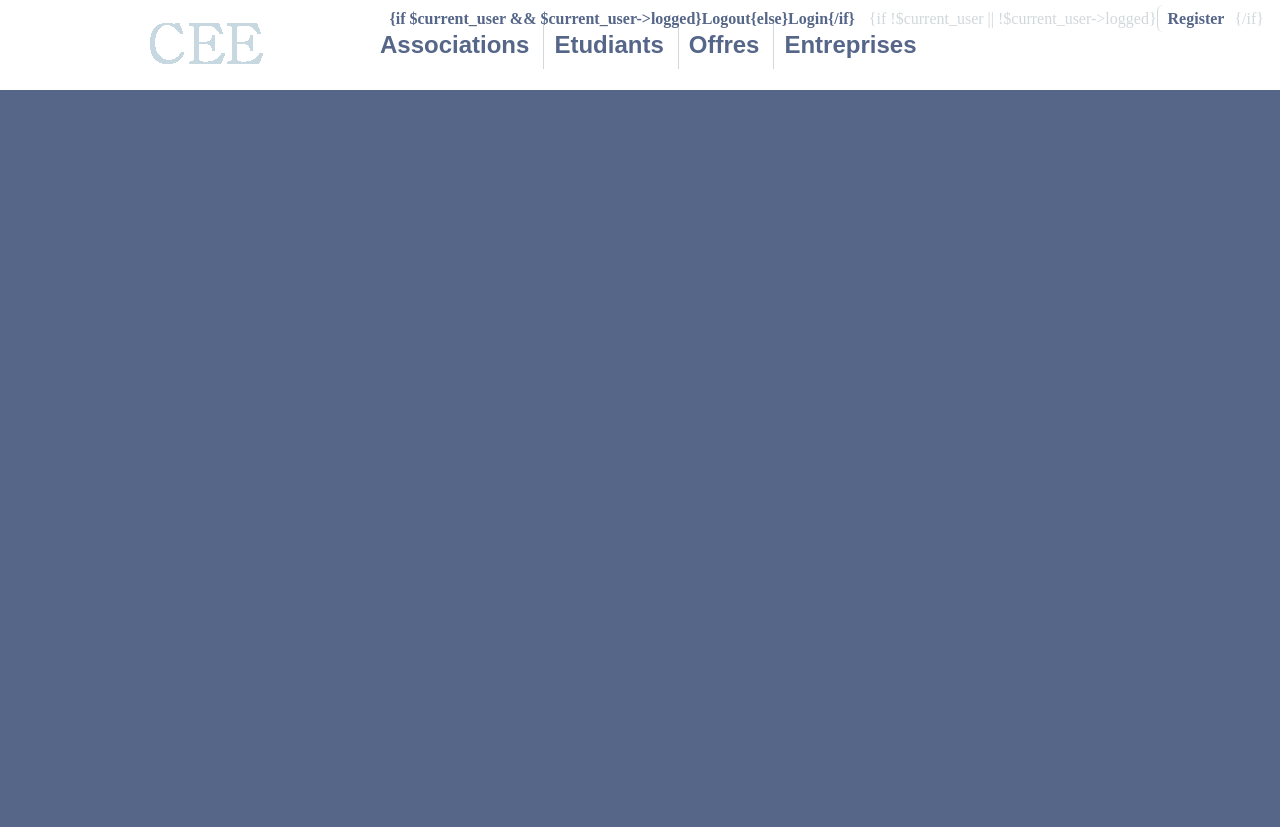
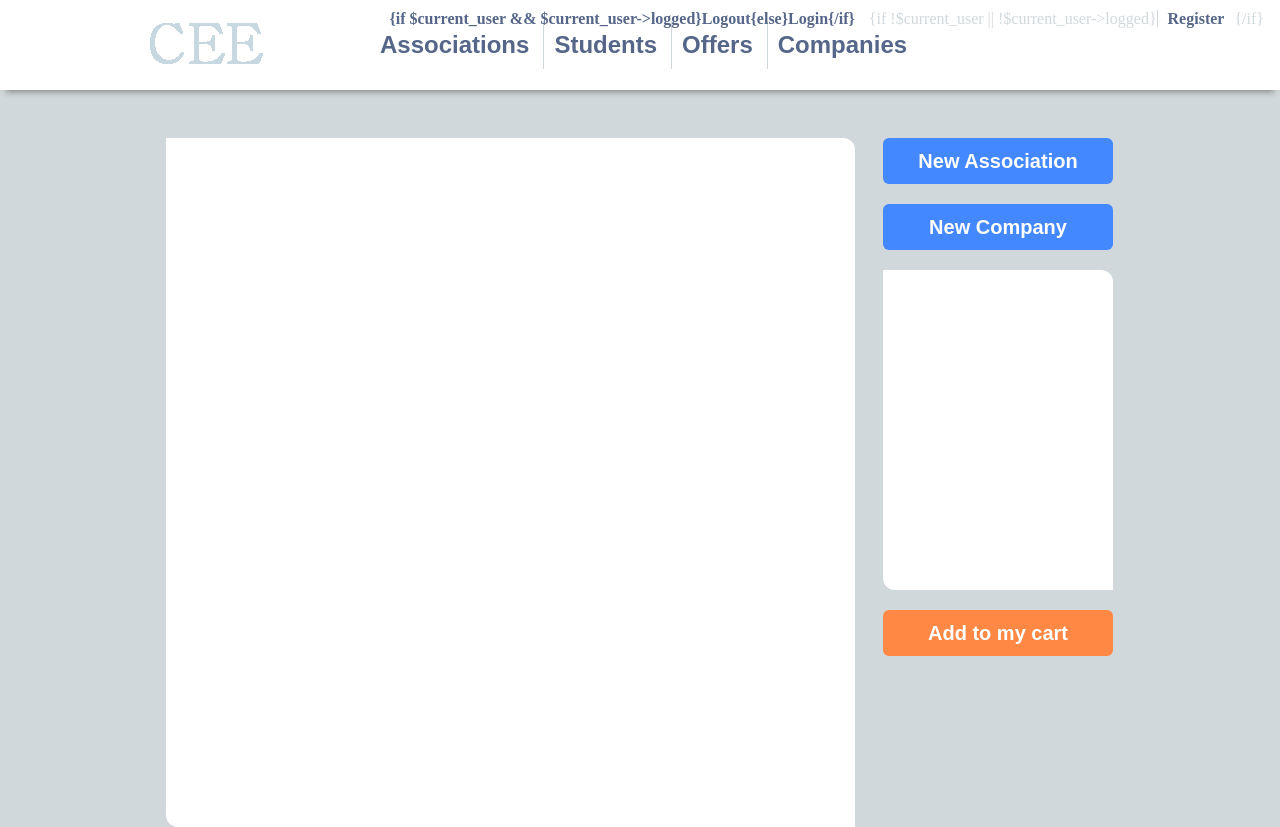
Before and after one commit to S-Marais/Web-Repo, a PHP site: page /templates/home/view.html in a window 1280 px wide. Before the commit the page ends 90 px from the top, so only its background shows below. Run offline with PHP 8.4, Linux system fonts and the light colour scheme.

Commit message:
style is of the essence

```diff
--- a/css/main.css
+++ b/css/main.css
@@ -1,5 +1,5 @@
 body {
-	background-color: #568;
+	background-color: #d0d8dc;
 	margin: 0;
 }
 
@@ -14,7 +14,88 @@ table {
 label {
 	color: #70787c;
 }
+select {
+}
+textarea, input, select {
+	border-radius: 6px;
+	background-color: #d0d8dc;
+	font-family: sans-serif, Arial, Verdana;
+	border:none;
+	margin:4px;
+	padding: 6px 12px;
+}
+textarea:focus, input:focus, select:focus {
+	outline: none;
+	box-shadow: 0 0 5px #248;
+}
+input[type=submit]:focus {
+	box-shadow: none;
+	box-shadow: 0 0 5px #f66;
+}
+input[type=submit] {
+	border-radius: 6px;
+	background-color: #f66;
+	color: #fff;
+	font-family: sans-serif, Arial, Verdana;
+	font-weight: bold;
+	border:none;
+	padding: 6px 16px;
+	margin:12px;
+	outline: none;
+}
 
+/* CONTENT */
+#content {
+	top:120px;
+	width: 948px;
+	margin: auto;
+	position: relative;
+}
+#main {
+	display: block;
+	width: 689px;
+	float:left;
+	min-height: 689px;
+	border-radius: 0px 12px 0px 12px;
+	background-color: #fff;
+	margin-bottom:20px;
+}
+#sidebar {
+	display: block;
+	width: 230px;
+	min-height: 320px;
+	float:left;
+	margin-left: 28px;
+}
+.filters {
+	display: block;
+	position: relative;
+	width: 100%;
+	min-height: 320px;
+	margin-bottom: 20px;
+	border-radius: 0px 12px 0px 12px;
+	background-color: #fff;
+}
+.addbtn {
+	display: block;
+	position: relative;
+	width: 90%;
+	padding: 5%;
+	margin-bottom: 20px;
+	border-radius: 6px;
+	background-color: #48f;
+	font-weight: bold;
+	color:#fff;
+	font-family: sans-serif, Arial, Verdana;
+	font-size: 20px;
+	text-align: center;
+}
+#add_to_cart {
+	background-color: #f84;
+}
+
+
+/* HEADER */
 #header {
 	position: fixed;
 	top: 0;
@@ -24,8 +105,10 @@ label {
 	min-height: 80px;
 	width: 100%;
 	color: #d0d8dc;
+	-webkit-box-shadow: 0 8px 6px -6px #888;
+	   -moz-box-shadow: 0 8px 6px -6px #888;
+	        box-shadow: 0 8px 6px -6px #888;
 }
-
 .inner {
 	width: 80%;
 	min-width: 800px;
@@ -33,7 +116,6 @@ label {
 	position: relative;
 	padding: 1px;
 }
-
 #site_logo {
 	display: block;
 	width: 128px;
@@ -44,7 +126,6 @@ label {
 	background:  url('/img/CEE.gif') no-repeat center;
 	background-size: 128px 48px;
 }
-
 .top_menu a+a {
 	border-left: 1px solid #d0d8dc;
 }
@@ -74,53 +155,54 @@ label {
 	top: 10px;
 	right: 16px;
 }
+.top_right_tools a+a {
+	border-left: 1px solid #d0d8dc;
+}
+.top_right_tools a {
+	text-decoration: none;
+	font-weight:bold;
+	padding: 0 10px;
+	color: #568;
+}
+.top_right_tools a:hover {
+	color: #89b;
+}
 
+
+/* COVER */
 #cover {
 	position: fixed;
 	width: 100%;
 	height: 100%;
-	background-color: rgba(0,0,0,0.5);
+	background-color: rgba(0,0,0,0.3);
 	display: block;
 }
-
 .dialog {
 	position: fixed;
-	top: calc(50% - 210px);
+	top: calc(50% - 230px);
 	left: calc(50% - 210px);
 	width: 360px;
-	border-radius: 105px;
+	border-radius: 0 92px 0 92px;
 	background-color: #fff;
 	font-family: sans-serif, Arial, Verdana;
 	text-align: center;
-	padding:64px;
+	padding:48px;
+	color: #568;
+	font-size:24px;
+	-webkit-box-shadow: 0 8px 6px -6px #333;
+	   -moz-box-shadow: 0 8px 6px -6px #333;
+	        box-shadow: 0 8px 6px -6px #333;
 }
-
 .required {
-	display:none;
-	color:red;
+	display: none;
+	color: #f66;
 	font-family: sans-serif, Arial, Verdana;
 	font-size: 12px;
 }
-
 .escape_info {
 	position:absolute;
 	color:grey;
 	font-family: sans-serif, Arial, Verdana;
 	font-size: 12px;
 	bottom:12px;
-	margin-left:auto;
-	margin-right:auto;
 }
-.top_right_tools a+a {
-	border-left: 1px solid #d0d8dc;
-}
-.top_right_tools a {
-	border-radius:6px;
-	text-decoration: none;
-	font-weight:bold;
-	padding: 5px 10px;
-	color: #568;
-}
-.top_right_tools a:hover {
-	color: #89b;
-}
--- a/templates/base_layout.html
+++ b/templates/base_layout.html
@@ -18,7 +18,7 @@
 		{/block}
 	</head>
 	<body>
-		{block name="body"}
+		{block name="content"}
 		{/block}
 		{block name="header"}
 		{/block}
--- a/templates/home/view.html
+++ b/templates/home/view.html
@@ -10,9 +10,9 @@
 			<div id="site_logo"></div>
 			<div class="top_menu">
 				<a href="">Associations</a>
-				<a href="">Etudiants</a>
-				<a href="">Offres</a>
-				<a href="">Entreprises</a>
+				<a href="">Students</a>
+				<a href="">Offers</a>
+				<a href="">Companies</a>
 			</div>
 		</div>
 		<div class="top_right_tools">
@@ -22,7 +22,15 @@
 	</div>
 {/block}
 
-{block name="body"}
-	<div id="bodyframe">
+{block name="content"}
+	<div id="content">
+		<div id="main">
+		</div>
+		<div id="sidebar">
+			<div class="addbtn" id="new_association">New Association</div>
+			<div class="addbtn" id="new_company">New Company</div>
+			<div class="filters"></div>
+			<div class="addbtn" id="add_to_cart">Add to my cart</div>
+		</div>
 	</div>
 {/block}
```
Also changed, not shown: css/home.css (+0 -10 lines).
